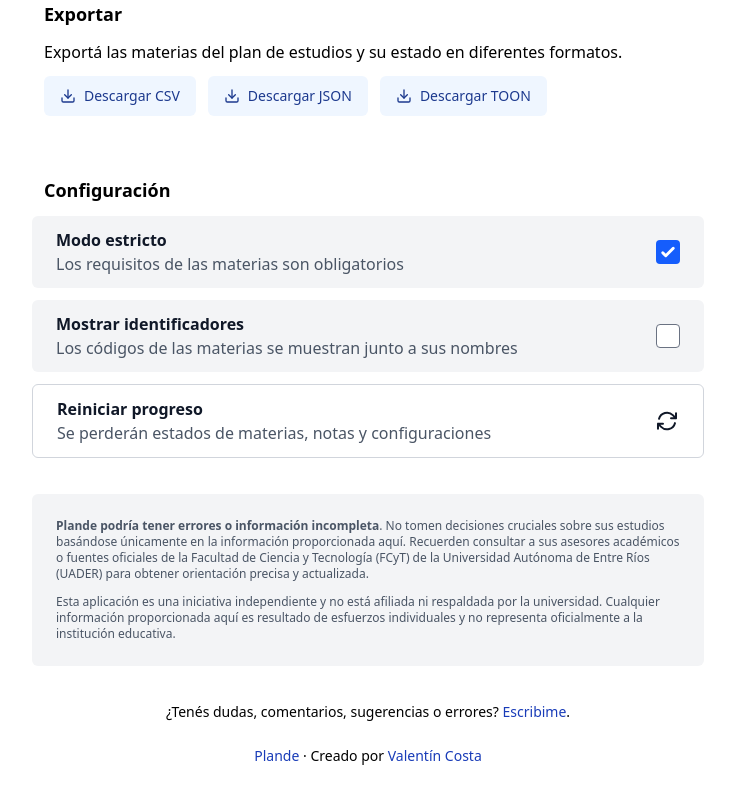
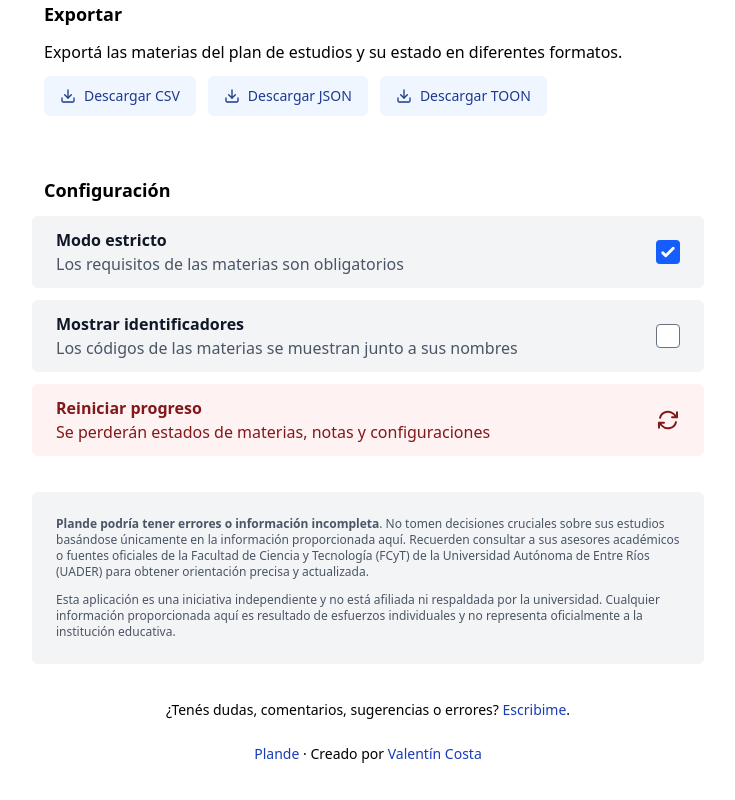
Before and after one commit to valentincostam/plande, a SvelteKit app: page /uader-fcyt-it in a window 1280 px wide. Shown: the part 6052-6852 px from the top of the page, without its empty margins (272-1007 px from the left). Built offline with nearby package versions, Linux system fonts and the light colour scheme.

Commit message:
Refactor ResetButton styles for improved visual feedback; update button colors and hover effects to enhance user experience.

```diff
--- a/src/routes/[slug]/reset-button.svelte
+++ b/src/routes/[slug]/reset-button.svelte
@@ -8,20 +8,18 @@
 
 <button
 	{onclick}
-	class="group flex cursor-pointer items-center justify-between gap-3 rounded-md border-1 border-gray-300 bg-white px-6 py-3 text-left transition-colors select-none hover:border-red-300 hover:bg-red-50 active:scale-[0.99]"
+	class="group flex cursor-pointer items-center justify-between gap-3 rounded-md bg-red-50 px-6 py-3 text-left outline-transparent transition-colors select-none hover:bg-red-100 focus:outline-red-800 active:scale-[0.99]"
 >
 	<span class="flex-1">
-		<strong class="text-gray-900 transition-colors group-hover:text-red-900"
-			>Reiniciar progreso</strong
-		>
+		<strong class="text-red-900 transition-colors">Reiniciar progreso</strong>
 		<br />
-		<span class="text-gray-600 transition-colors group-hover:text-red-800"
+		<span class="text-red-900 transition-colors"
 			>Se perderán estados de materias, notas y configuraciones</span
 		>
 	</span>
 
 	<svg
-		class="h-6 w-6 shrink-0 text-gray-900 group-hover:text-red-900"
+		class="h-6 w-6 shrink-0 text-red-900"
 		fill="none"
 		stroke="currentColor"
 		stroke-width="2"
```
